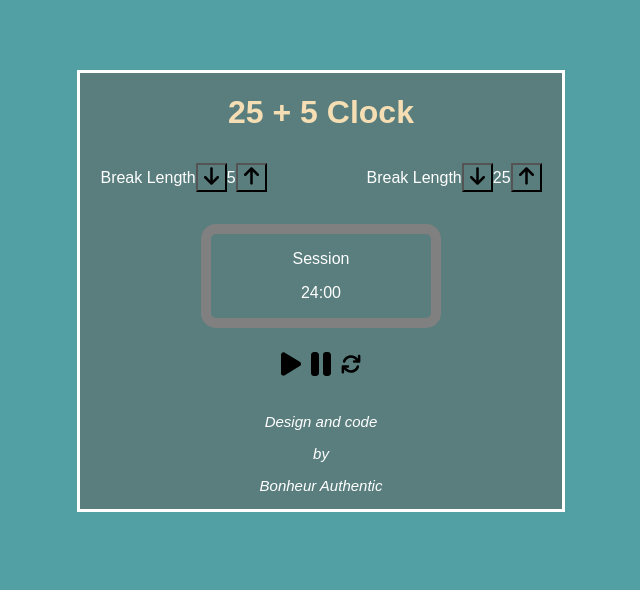
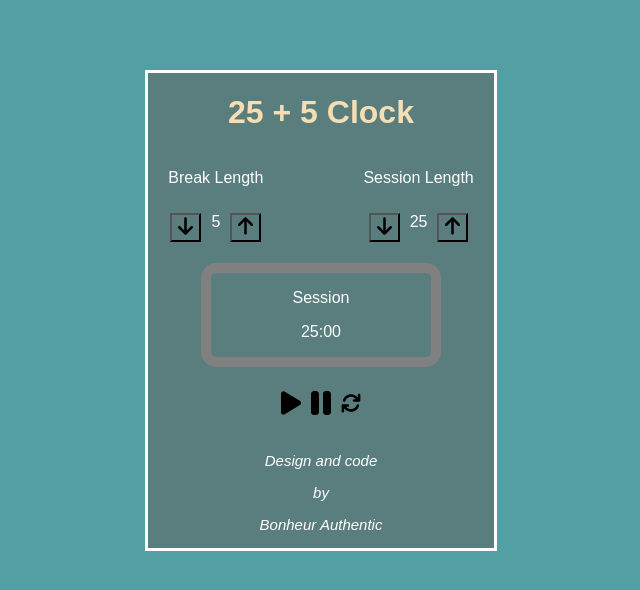
Before and after one commit to Bonheur93/Pomodo-clock, a React (Create React App) app: page / in a window 1280 px wide. Shown: the top 590 px of the page, without its empty margins (319-959 px from the left). Built offline with nearby package versions, Linux system fonts and the light colour scheme.

Commit message:
SessionMinute

```diff
--- a/src/App.css
+++ b/src/App.css
@@ -39,12 +39,23 @@ h1{
   margin-left: 20px;
   margin-right: 20px;
 }
+.containtSessionLength{
+  display: flex;
+  flex-direction: column;
+  justify-content: center;
+  gap: 10px;
+  color: white;
+}
+.SessionL{
+  display: flex;
+  justify-content: center;
+  gap:10px;
+}
 .up{
   width: 15px;
 }
 .down{
   width: 15px;
-
 
 }
 .arrow{
--- a/src/Components/Body.js
+++ b/src/Components/Body.js
@@ -1,4 +1,4 @@
-import React from "react";
+import React, {useState} from "react";
 import OnSessionLength from "./OnSessionLength"
 import Session from "./Session";
 import Button from "./Buttons";
@@ -7,19 +7,27 @@ import OnBreakLength from "./OnBreakLength"
 
 
 function Body() {
+    let donnes = 6;
+
+    const [session, setSession ] = useState({
+            m: 25,
+            show: true,
+            min: 0
+        })
+
     return (
         <body>
             <div className="container">
                 <h1>25 + 5 Clock</h1>
                 <div className='Length'>
-                    <OnBreakLength />
-                    <OnSessionLength />
+                    <OnBreakLength  />
+                    <OnSessionLength u={donnes} minute={session.m} session={session} setSession={setSession} />
 
                 </div>
                 <div className="containerSession">
 
 
-                    <Session />
+                    <Session minute={session.m}/>
                 </div>
                 <div className="buttonsOperation">
                     <Button />
--- a/src/Components/OnBreakLength.js
+++ b/src/Components/OnBreakLength.js
@@ -48,16 +48,20 @@ class OnBreakLength extends React.Component {
     }
 
     render() {
-        return (<div className="containrerBreak">
+        return (<div className="containtSessionLength">
+
             <p>Break Length</p>
+            <div className="SessionL">
                 <button onClick={this.decrement.bind(this)} className="Bl">
-                           <img  src="arrow-down-solid.svg" alt="" width={15}/>
+                    <img src="arrow-down-solid.svg" alt="" width={15} />
                 </button>
                 {this.state.n}
 
                 <button onClick={this.increment.bind(this)} className="Bl">
-                           <img  src="arrow-up-solid.svg" alt="" width={15} />
+                    <img src="arrow-up-solid.svg" alt="" width={15} />
                 </button>
+            </div>
+
         </div>
 
         );
--- a/src/Components/OnSessionLength.js
+++ b/src/Components/OnSessionLength.js
@@ -1,64 +1,51 @@
 import React from "react";
 
 
-class OnSessionLength extends React.Component {
-    constructor(props) {
-        super(props);
-        this.state = {
-            m: 25,
-            show: true,
-            min: 0
-        }
+function OnSessionLength(props){
+
+
+    const incrementation = ()=> {
+        // e.preventDefault
+        console.log(props.minute);
+        props.setSession({m: props.minute+1});
     }
 
-    incrementation() {
-        // e.preventDefault
-        this.setState(prevState => {
-            if (prevState.m < 50) {
-                return {
-                    m: prevState.m + 1
-                }
-            } else {
-                return null;
-            }
-        });
-    }
+    const decrementation = () => {
 
-    decrementation = () => {
+        if(props.minute !==0){
+            props.setSession({m: props.minute-1});
+        }
 
-        this.setState(prevState => {
-            if (prevState.m > 0) {
-                return {
-                    m: prevState.m - 1
-                }
-            } else {
-                return null;
-            }
+        else if(props.minute ===0){
+            props.setSession({m: props.minute+0});
+        }
+        }
 
-        });
-    }
-
-    TogglClick = () => {
+    const TogglClick = () => {
         this.setState({
             show: !this.state.show
         });
     }
-    handleChange = (Event) => {
+    const handleChange = (Event) => {
         this.setState({ m: Event.target.value });
     }
 
-    render() {
-        return (<div className="containrerBreak">
-            <p>Break Length</p>
-            <button onClick={this.decrementation.bind(this)} className="Bl">
+        return (<div className="containtSessionLength">
+
+           <p>Session Length</p>
+           <div className="SessionL">
+
+            <button onClick={decrementation} className="Bl">
                 <img src="arrow-down-solid.svg" alt="" width={15} />
             </button>
-            {this.state.m}
+            {props.minute}
 
-            <button onClick={this.incrementation.bind(this)} className="Bl">
+            <button onClick={incrementation} className="Bl">
                 <img src="arrow-up-solid.svg" alt="" width={15} />
             </button>
+           </div>
+
         </div>);
     }
-}
+
 export default OnSessionLength
--- a/src/Components/Session.js
+++ b/src/Components/Session.js
@@ -1,10 +1,10 @@
 import React from "react";
 
-function Session(){
+function Session(props){
     return(
     <div className="session">
         <p className="">Session</p>
-        <p>24:00</p>
+        <p>{props.minute}:00</p>
     </div>
     )
 }
```
Lines whose indentation alone changed are shown as unchanged.
